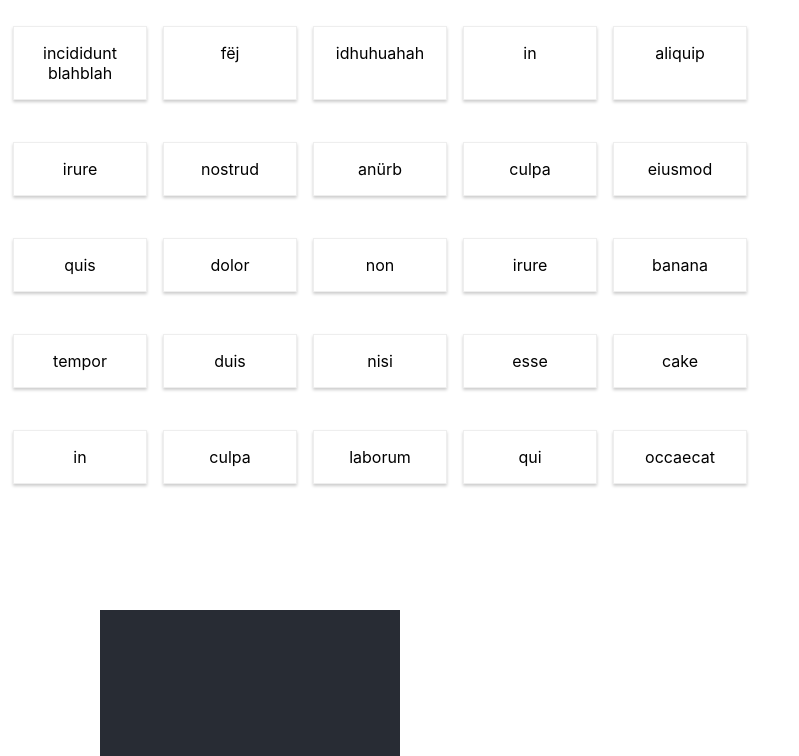
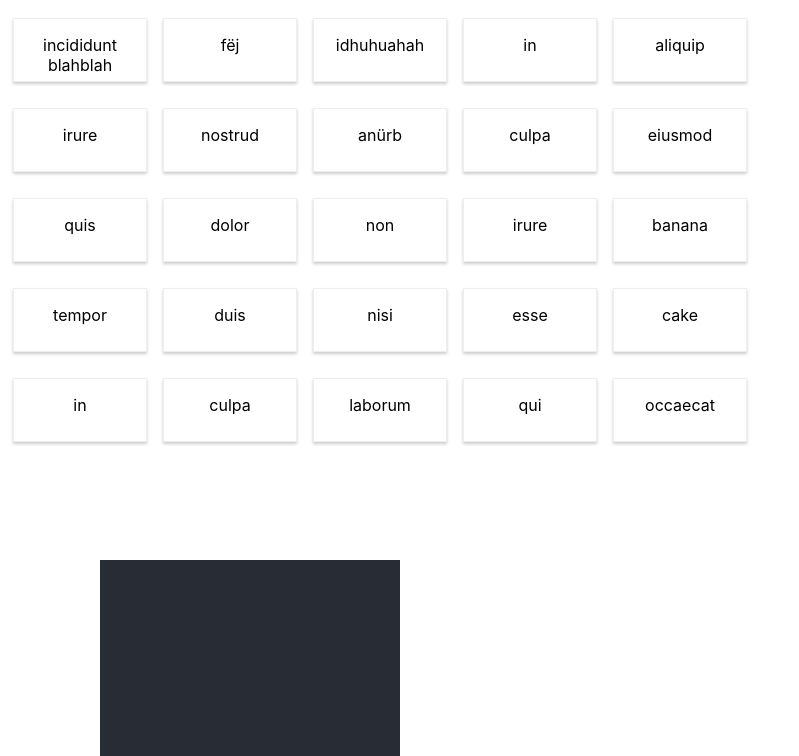
Before and after one commit to blicac/kodenamez, a React (Create React App) app: page / in a window 1280 px wide. Shown: the top 756 px of the page, without its empty margins (0-799 px from the left). Built offline with nearby package versions, Linux system fonts and the light colour scheme; grey boxes are pictures that could not be loaded.

Commit message:
testeeee

```diff
--- a/src/Card/Card.css
+++ b/src/Card/Card.css
@@ -1,6 +1,8 @@
 .Card {
     width: 100px;
-    margin: 16px auto;
+    height: 30px;
+    hyphens: auto;
+    margin: 8px auto;
     border: 1px solid #eee;
     box-shadow: 0 2px 3px #ccc;
     padding: 16px;
```
